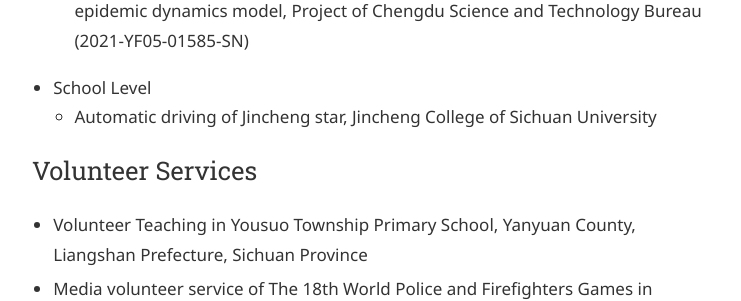
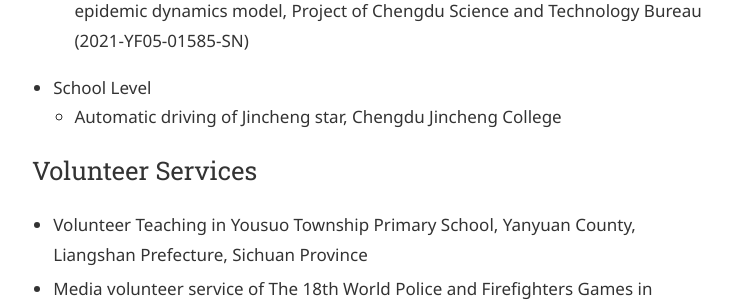
Before and after one commit to chenxumiao/chenxumiao.github.io, a Jekyll site: the page built from personalexperiences.md, in a window 1280 px wide. Shown: the part 1262-1563 px from the top of the page, without its empty margins (393-1134 px from the left). Built offline with Jekyll 4.4.1, drawn with Linux system fonts in a browser that asks for light colours; some web fonts are replaced.

Commit message:
Update personalexperiences.md

```diff
--- a/personalexperiences.md
+++ b/personalexperiences.md
@@ -25,7 +25,7 @@
 * Municipal level
   * COVID-19 prediction and prevention and control strategies based on RNN+SEIR epidemic dynamics model, Project of Chengdu Science and Technology Bureau (2021-YF05-01585-SN)
 * School Level
-  * Automatic driving of Jincheng star, Jincheng College of Sichuan University
+  * Automatic driving of Jincheng star, Chengdu Jincheng College
 
 ## Volunteer Services
 
```
